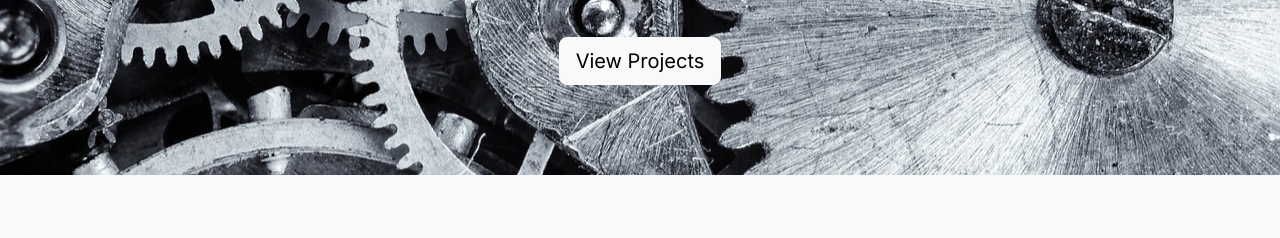
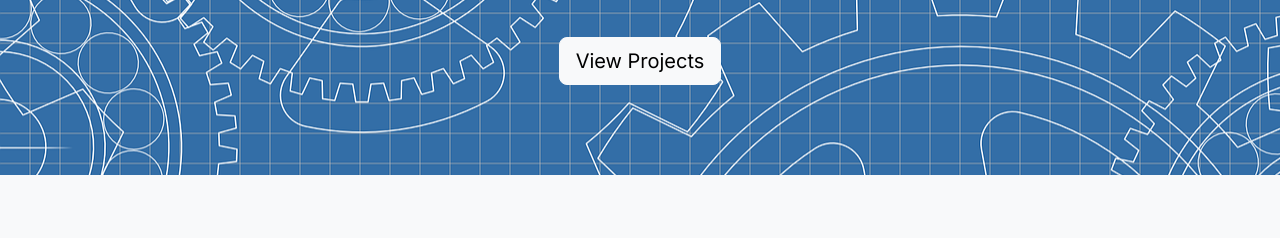
Before and after one commit to davidnho/davidnho.github.io, a plain HTML site: page index.html in a window 1280 px wide. Shown: the part 227-465 px from the top of the page. Drawn offline with nearby package versions, Linux system fonts and the light colour scheme.

Commit message:
Change image

```diff
--- a/index.html
+++ b/index.html
@@ -24,7 +24,7 @@
 
       color: white;
       padding: 90px 20px;
-      background-image: url("images/macro-1452987_1280.jpg");
+      background-image: url("images/blueprint-8664842_1920.png");
     }
 
     .hero h1 {
```
Also changed, not shown: images/blueprint-8664842_1920.png (added).
